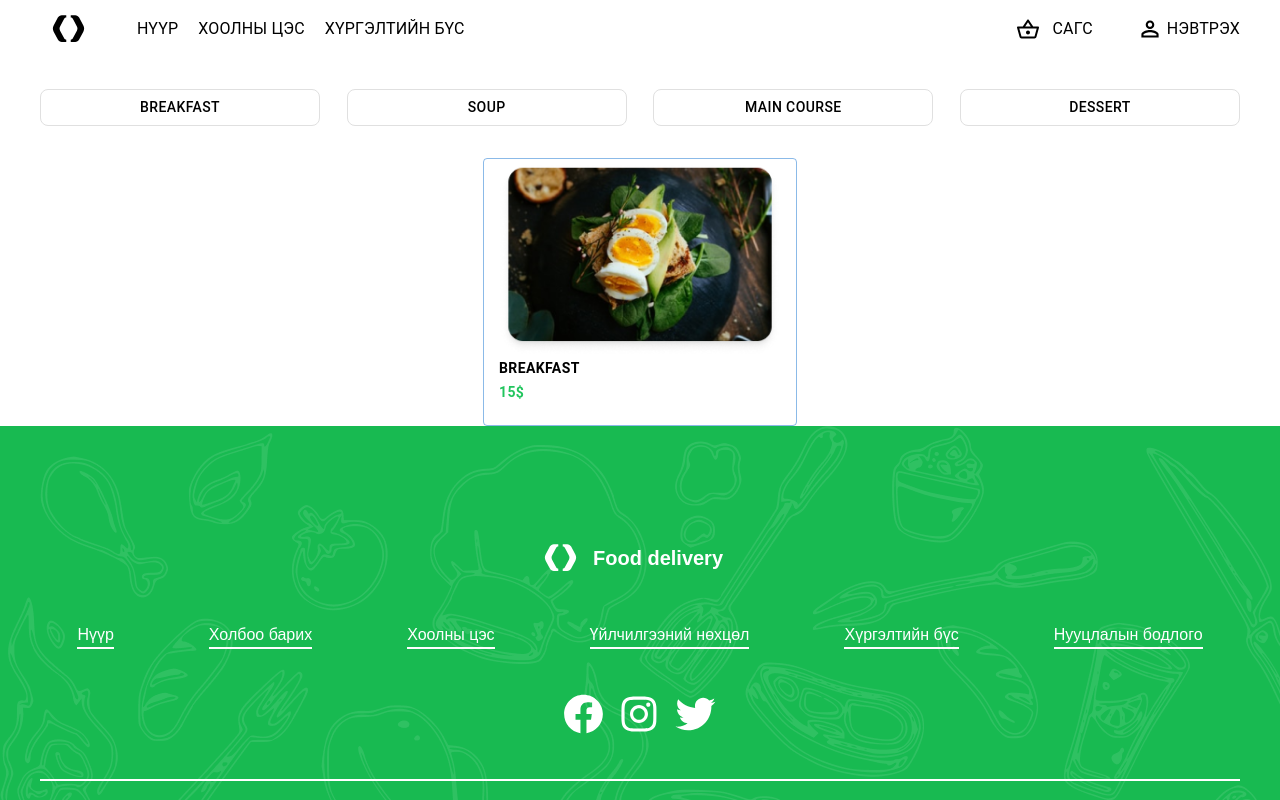
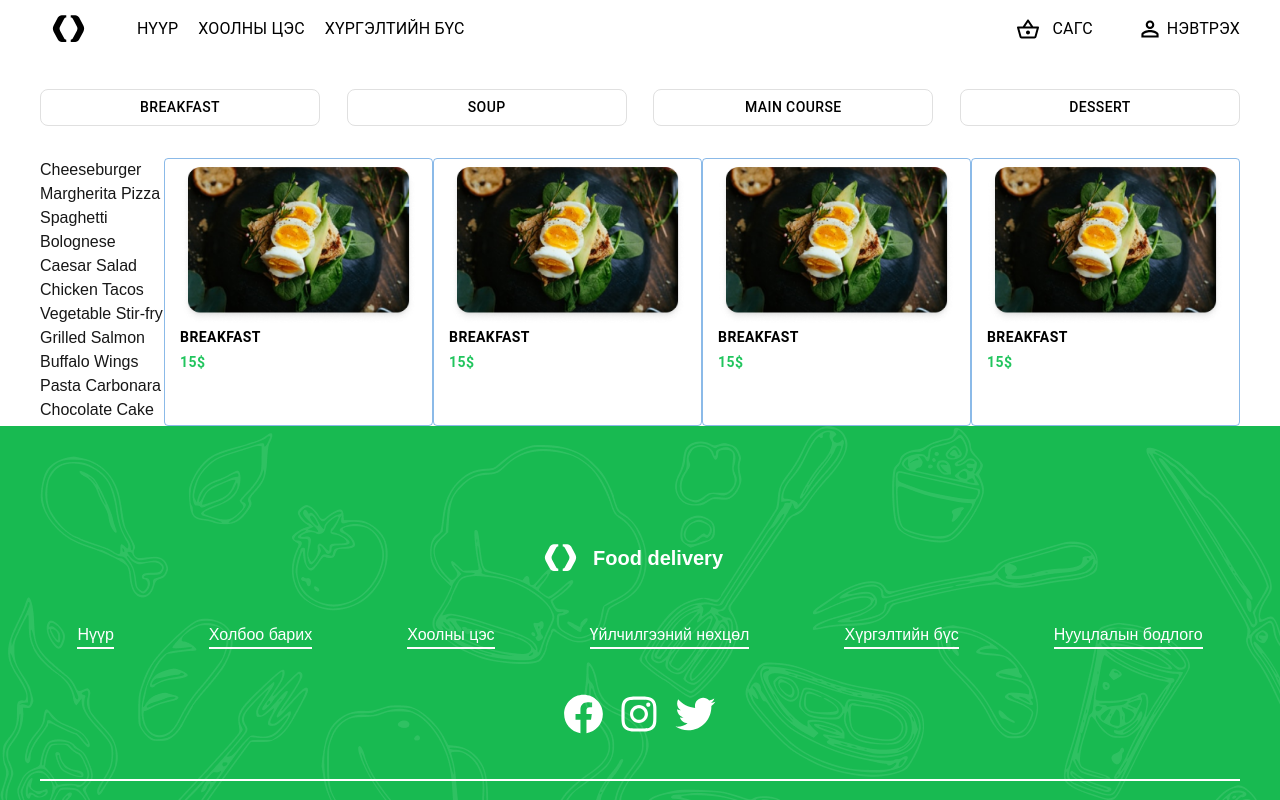
Before and after one commit to LEAP-MNG-1f/Bolortox-Food-Delivery, a Next.js app in the folder front-end/: page /menu-page in a window 1280 px wide. Shown: the top 800 px of the page. Built offline with nearby package versions, Linux system fonts and the light colour scheme.

Commit message:
cart file created for food cart

```diff
--- /dev/null
+++ b/front-end/src/app/_components/MenuPage/Cart.tsx
@@ -0,0 +1,3 @@
+export const Cart = ( ) => {
+  return <div> </div>
+}
--- a/front-end/src/app/_components/MenuPage/MainCourse.tsx
+++ b/front-end/src/app/_components/MenuPage/MainCourse.tsx
@@ -3,23 +3,8 @@ import * as React from "react";
 import Button from "@mui/material/Button";
 import { styled } from "@mui/material/styles";
 import Dialog from "@mui/material/Dialog";
-import DialogTitle from "@mui/material/DialogTitle";
-import DialogContent from "@mui/material/DialogContent";
-import DialogActions from "@mui/material/DialogActions";
-import IconButton from "@mui/material/IconButton";
-import CloseIcon from "@mui/icons-material/Close";
-import Typography from "@mui/material/Typography";
-import { Minus } from "../svg/Minus";
-import { Plus } from "../svg/Plus";
 
-const BootstrapDialog = styled(Dialog)(({ theme }) => ({
-  "& .MuiDialogContent-root": {
-    padding: theme.spacing(2),
-  },
-  "& .MuiDialogActions-root": {
-    padding: theme.spacing(1),
-  },
-}));
+
 
 export type FoodType = {
   _id: string;
@@ -29,13 +14,7 @@ export type FoodType = {
   price: number;
 };
 
-type CardListProps = {
-  foods: FoodType[];
-  arrayNumber: number[];
-  arrayStr: string[];
-};
-
-export const MainCourse = () => {
+export const MainCourse = ({foods} : {foods : FoodType[]}) => {
   const [open, setOpen] = React.useState(false);
 
   const handleClickOpen = () => {
@@ -47,6 +26,15 @@ export const MainCourse = () => {
 
   return (
     <div className="w-full flex justify-center">
+      <div className="w-[1200px] flex justify-center">
+          <div>
+        {foods.map((food) => {
+          return (<div  key={food._id}>
+
+            {food.name}
+          </div>)
+        })}
+      </div>
       <Button variant="outlined" onClick={handleClickOpen}>
         <div className=" w-[282px] h-[256px] flex flex-col items-start">
           <img src="/EggToast.png" alt="" />
@@ -54,72 +42,31 @@ export const MainCourse = () => {
           <p className="font-bold text-green-500">15$</p>
         </div>
       </Button>
-      <BootstrapDialog
-        sx={{
-          "& .MuiDialog-paper": {
-            width: "981px",
-            maxWidth: "100%",
-            height: "564px",
-            maxHeight: "100%",
-          },
-        }}
-        onClose={handleClose}
-        open={open}
-      >
-        <IconButton
-          aria-label="close"
-          onClick={handleClose}
-          sx={(theme) => ({
-            position: "absolute",
-            right: 8,
-            top: 8,
-            color: theme.palette.grey[500],
-          })}
-        >
-          <CloseIcon />
-        </IconButton>
-        <DialogContent>
-          <div className="flex gap-[33px] items-center">
-            <img
-              className="w-[500px] h-[500px] bg-cover "
-              src="/FoodImage.png"
-              alt=""
-            />
+      <Button variant="outlined" onClick={handleClickOpen}>
+        <div className=" w-[282px] h-[256px] flex flex-col items-start">
+          <img src="/EggToast.png" alt="" />
+          <p className="font-bold text-black">Breakfast</p>
+          <p className="font-bold text-green-500">15$</p>
+        </div>
+      </Button>
+      <Button variant="outlined" onClick={handleClickOpen}>
+        <div className=" w-[282px] h-[256px] flex flex-col items-start">
+          <img src="/EggToast.png" alt="" />
+          <p className="font-bold text-black">Breakfast</p>
+          <p className="font-bold text-green-500">15$</p>
+        </div>
+      </Button>
+      <Button variant="outlined" onClick={handleClickOpen}>
+        <div className=" w-[282px] h-[256px] flex flex-col items-start">
+          <img src="/EggToast.png" alt="" />
+          <p className="font-bold text-black">Breakfast</p>
+          <p className="font-bold text-green-500">15$</p>
+        </div>
+      </Button>
 
-            <div className="flex flex-col gap-8">
-              <div>
-                <p className="font-bold text-2xl">Main Pizza</p>
-                <p className="font-bold text-green-500">34,800₮</p>
-              </div>
-              <div>
-                <p className="font-bold">Орц</p>
-                <div className=" w-[368px] h-[54px] text-center rounded-md bg-[#F6F6F6] text-[#767676]">
-                  <p>Хулуу, төмс, лууван , сонгино, цөцгийн тос, самрын үр </p>
-                </div>
-              </div>
-              <p className="font-bold">Тоо</p>
-              <div className="flex gap-[144px]">
-                <button className="w-[45px] h-[40px] bg-[#18BA51] flex justify-center items-center rounded-xl">
-                  <Minus />
-                </button>
-                <p>1</p>
-                <button className="w-[45px] h-[40px] bg-[#18BA51] flex justify-center items-center rounded-xl">
-                  <Plus />
-                </button>
-              </div>
-              <DialogActions>
-                <Button
-                  autoFocus
-                  onClick={handleClose}
-                  className="!w-[384px] !h-[48px]  !bg-[#18BA51] !rounded-xl !text-white"
-                >
-                  Сагслах
-                </Button>
-              </DialogActions>
-            </div>
-          </div>
-        </DialogContent>
-      </BootstrapDialog>
+      </div>
+
+
     </div>
   );
 };
--- a/front-end/src/app/_components/pages/MenuPage.tsx
+++ b/front-end/src/app/_components/pages/MenuPage.tsx
@@ -1,159 +1,95 @@
-import { MainCourse } from "../MenuPage/MainCourse";
+import { FoodType, MainCourse } from "../MenuPage/MainCourse";
 
 import { Category } from "../MenuPage/Category";
 
 export default function MenuPage() {
-  const foods = [
+  const foodsMockData : FoodType[] = [
     {
       _id: "1",
       name: "Cheeseburger",
       image: "https://example.com/images/cheeseburger.jpg",
       price: 8.99,
-      ingredient: [
-        "Beef patty",
-        "Cheese",
-        "Lettuce",
-        "Tomato",
-        "Pickles",
-        "Onions",
-        "Ketchup",
-        "Mustard",
-      ],
+      ingredient:
+      " Beef patty, Cheese, Lettuce, Tomato, Pickles, Onions, Ketchup, Mustard"
+      ,
     },
     {
       _id: "2",
       name: "Margherita Pizza",
       image: "https://example.com/images/margherita-pizza.jpg",
       price: 12.49,
-      ingredient: [
-        "Tomato sauce",
-        "Mozzarella cheese",
-        "Fresh basil",
-        "Olive oil",
-      ],
+      ingredient:
+      "Tomato sauce, Mozzarella cheese, Fresh basil, Olive oil"
+
+      ,
     },
     {
       _id: "3",
       name: "Spaghetti Bolognese",
       image: "https://example.com/images/spaghetti-bolognese.jpg",
       price: 15.99,
-      ingredient: [
-        "Spaghetti",
-        "Ground beef",
-        "Tomato sauce",
-        "Onion",
-        "Garlic",
-        "Parmesan cheese",
-      ],
+      ingredient:
+      "Spaghetti, Ground beef, Tomato sauce, Onion, Garlic, Parmesan cheese"
     },
     {
       _id: "4",
       name: "Caesar Salad",
       image: "https://example.com/images/caesar-salad.jpg",
       price: 7.49,
-      ingredient: [
-        "Romaine lettuce",
-        "Caesar dressing",
-        "Croutons",
-        "Parmesan cheese",
-        "Chicken breast (optional)",
-      ],
+      ingredient:
+       "Romaine lettuce, Caesar dressing, Croutons, Parmesan cheese, Chicken breast (optional)"
     },
     {
       _id: "5",
       name: "Chicken Tacos",
       image: "https://example.com/images/chicken-tacos.jpg",
       price: 9.99,
-      ingredient: [
-        "Grilled chicken",
-        "Taco shell",
-        "Lettuce",
-        "Tomato",
-        "Cheese",
-        "Sour cream",
-        "Salsa",
-      ],
+      ingredient:
+  "Grilled chicken, Taco shell, Lettuce, Tomato, Cheese, Sour cream, Salsa"
     },
     {
       _id: "6",
       name: "Vegetable Stir-fry",
       image: "https://example.com/images/vegetable-stir-fry.jpg",
       price: 10.49,
-      ingredient: [
-        "Broccoli",
-        "Carrots",
-        "Bell peppers",
-        "Onions",
-        "Soy sauce",
-        "Garlic",
-        "Tofu (optional)",
-        "Rice",
-      ],
+      ingredient:
+
+      "Broccoli, Carrots, Bell peppers, Onions, Soy sauce, Garlic, Tofu (optional), Rice"
     },
     {
       _id: "7",
       name: "Grilled Salmon",
       image: "https://example.com/images/grilled-salmon.jpg",
       price: 18.99,
-      ingredient: [
-        "Salmon fillet",
-        "Lemon",
-        "Garlic",
-        "Olive oil",
-        "Herbs (dill, parsley)",
-        "Salt",
-        "Pepper",
-      ],
+      ingredient:"Salmon fillet, Lemon, Garlic, Olive oil, Herbs (dill, parsley), Salt, Pepper"
     },
     {
       _id: "8",
       name: "Buffalo Wings",
       image: "https://example.com/images/buffalo-wings.jpg",
       price: 11.99,
-      ingredient: [
-        "Chicken wings",
-        "Buffalo sauce",
-        "Blue cheese dressing",
-        "Celery",
-        "Carrots",
-      ],
+      ingredient: "Chicken wings, Buffalo sauce, Blue cheese dressing, Celery, Carrots"
     },
     {
       _id: "9",
       name: "Pasta Carbonara",
       image: "https://example.com/images/pasta-carbonara.jpg",
       price: 14.49,
-      ingredient: [
-        "Spaghetti",
-        "Eggs",
-        "Pancetta",
-        "Parmesan cheese",
-        "Black pepper",
-        "Garlic",
-      ],
+      ingredient:"Spaghetti, Eggs, Pancetta, Parmesan cheese, Black pepper, Garlic"
     },
     {
       _id: "10",
       name: "Chocolate Cake",
       image: "https://example.com/images/chocolate-cake.jpg",
       price: 5.99,
-      ingredient: [
-        "Flour",
-        "Cocoa powder",
-        "Sugar",
-        "Eggs",
-        "Butter",
-        "Vanilla extract",
-        "Baking soda",
-        "Milk",
-      ],
+      ingredient:"Flour, Cocoa powder, Sugar, Eggs, Butter, Vanilla extract, Baking soda, Milk"
     },
   ];
 
   return (
     <div>
       <Category />
-      <MainCourse />
+      <MainCourse foods = {foodsMockData}/>
     </div>
   );
 }
```
Also changed, not shown: 1 other file (tests, documents, lock files or other folders).
